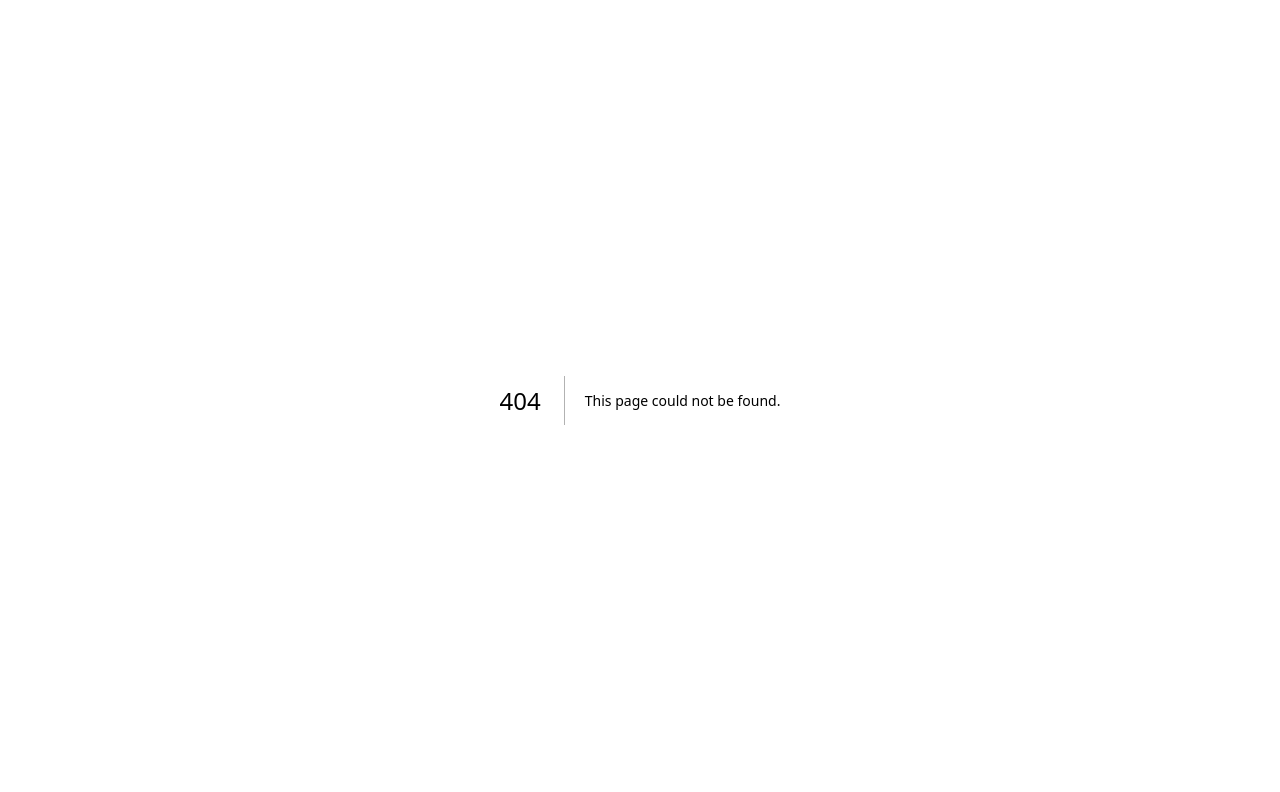
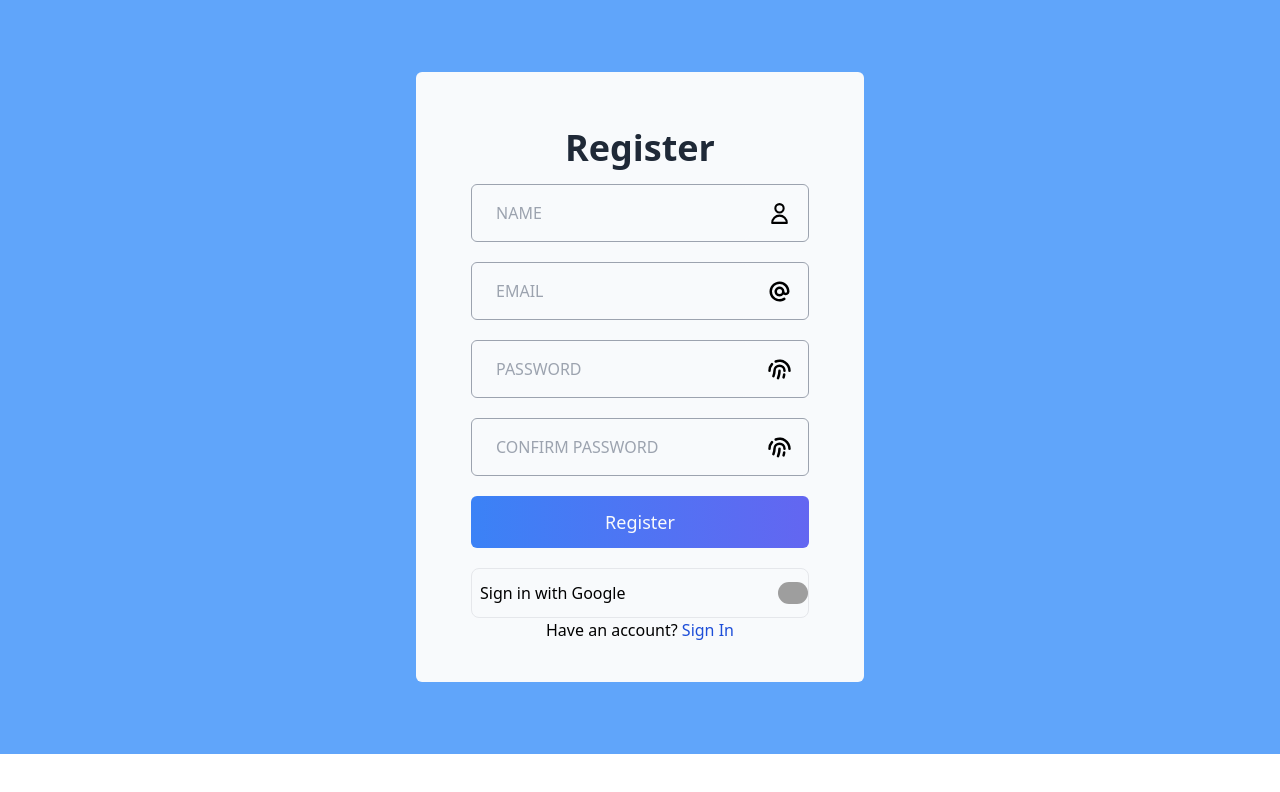
Before and after one commit to brayanriunge/kimeticstore, a Next.js app: page /login in a window 1280 px wide. Before the commit this address had no page. Shown: the top 792 px of the page. Built offline with nearby package versions, Linux system fonts and the light colour scheme; grey boxes are pictures that could not be loaded.

Commit message:
adding validate and login

```diff
--- a/package.json
+++ b/package.json
@@ -10,6 +10,7 @@
   },
   "dependencies": {
     "@auth/prisma-adapter": "^2.0.0",
+    "@hookform/resolvers": "^3.3.4",
     "@next-auth/prisma-adapter": "^1.0.7",
     "@prisma/client": "^5.13.0",
     "@types/bcryptjs": "^2.4.6",
--- /dev/null
+++ b/pages/login.tsx
@@ -0,0 +1,224 @@
+import Image from "next/image";
+import Link from "next/link";
+import google from "@/public/Homepic.jpeg";
+import { HiAtSymbol, HiFingerPrint, HiOutlineUser } from "react-icons/hi";
+import { FormEvent, useState } from "react";
+import { signIn } from "next-auth/react";
+import { useRouter } from "next/router";
+import { ZodError } from "zod";
+import { useForm } from "react-hook-form";
+import { registerUserSchema } from "@/utils/validate";
+import { zodResolver } from "@hookform/resolvers/zod";
+
+type FormValues = {
+  name: string;
+  email: string;
+  password: string;
+  cpassword: string;
+};
+
+export default function RegisterUser() {
+  const [show, setShow] = useState({ password: false, cpassword: false });
+  const router = useRouter();
+  const [serverErrors, setServerErrors] = useState("");
+
+  const {
+    register,
+    handleSubmit,
+    formState: { errors },
+  } = useForm<FormValues>({ resolver: zodResolver(registerUserSchema) });
+
+  async function onSubmit(values: FormValues) {
+    try {
+      const response = await fetch("/api/register", {
+        method: "POST",
+        headers: {
+          "Content-Type": "application/json",
+        },
+        body: JSON.stringify({
+          values,
+        }),
+      });
+      const data = await response.json();
+      console.log(data);
+      if (response.status === 409)
+        setServerErrors("Email is already registered");
+
+      if (response.status === 500)
+        setServerErrors("Server error, try again later");
+
+      if (response.status === 201) {
+        router.replace("/login");
+      }
+    } catch (error) {
+      if (error instanceof ZodError) {
+        console.log("Form validate errors:", error.errors);
+      }
+    }
+  }
+  //google handler function
+  async function handleGoogleSignin() {
+    signIn("google", { callbackUrl: "/" });
+  }
+
+  return (
+    <div className="flex  bg-blue-400 gap-16 py-10  min-h-full  mb-0">
+      <div className=" bg-slate-50 m-auto my-8 h-3/4 rounded-md mx-auto p-6  max-w-md w-full">
+        {/* Login form */}
+        <div className=" flex flex-col text-center gap-10 h-full rounded-md">
+          <div className="m-auto px-4 py-4">
+            <div>
+              <h1 className="font-bold text-4xl text-gray-800 font-montserrat py-4">
+                Register
+              </h1>
+            </div>
+            {serverErrors && (
+              <div
+                className="mb-4 rounded-lg border border-red-600 bg-red-50 p-4 text-sm text-red-800"
+                role="alert"
+              >
+                {serverErrors}
+              </div>
+            )}
+            <form
+              className="flex flex-col gap-5"
+              onSubmit={handleSubmit(onSubmit)}
+            >
+              <div className="flex border border-gray-400  rounded-md relative">
+                <input
+                  type="text"
+                  id="name"
+                  required
+                  placeholder="NAME"
+                  className={`${
+                    errors.name?.message
+                      ? `focus:border-red-600`
+                      : `focus:border-gray-900`
+                  } w-full px-6 py-4 rounded-xl bg-slate-50 focus:outline-none border-none `}
+                  {...register("name")}
+                />
+                <span className="icon flex items-center px-4 ">
+                  <HiOutlineUser className="h-[25px] w-[25px]" />
+                </span>
+              </div>
+              {errors.name?.message && (
+                <span className="text-xs text-red-600">
+                  {errors.name.message}
+                </span>
+              )}
+              <div className="flex border border-gray-400  rounded-md relative">
+                <input
+                  type="email"
+                  id="email"
+                  required
+                  placeholder="EMAIL"
+                  className={`${
+                    errors.email?.message
+                      ? `focus:border-red-600`
+                      : `focus:border-gray-900`
+                  } w-full px-6 py-4 rounded-xl bg-slate-50 focus:outline-none border-none `}
+                  {...register("email")}
+                />
+                <span className="icon flex items-center px-4 ">
+                  <HiAtSymbol className="h-[25px] w-[25px]" />
+                </span>
+              </div>
+              {errors.email?.message && (
+                <span className="text-xs text-red-600">
+                  {errors.email.message}
+                </span>
+              )}
+              <div className="flex border border-gray-400  rounded-md relative">
+                <input
+                  type={`${show.password ? "text" : "password"}`}
+                  id="password"
+                  required
+                  placeholder="PASSWORD"
+                  className={`${
+                    errors.password?.message
+                      ? `focus:border-red-600`
+                      : `focus:border-gray-900`
+                  } w-full px-6 py-4 rounded-xl bg-slate-50 focus:outline-none border-none `}
+                  {...register("password")}
+                />
+                <span
+                  className="icon flex items-center px-4  "
+                  onClick={() => setShow({ ...show, password: !show.password })}
+                >
+                  <HiFingerPrint className="h-[25px] w-[25px]" />
+                </span>
+              </div>
+              {errors.password?.message && (
+                <span className="text-xs text-red-600">
+                  {errors.password.message}
+                </span>
+              )}
+              <div className="flex border border-gray-400  rounded-md relative">
+                <input
+                  type={`${show.cpassword ? "text" : "password"}`}
+                  id="cpassword"
+                  required
+                  placeholder="CONFIRM PASSWORD"
+                  className={`${
+                    errors.password?.message
+                      ? `focus:border-red-600`
+                      : `focus:border-gray-900`
+                  } w-full px-6 py-4 rounded-xl bg-slate-50 focus:outline-none border-none `}
+                  {...register("cpassword")}
+                />
+                <span
+                  className="icon flex items-center px-4  "
+                  onClick={() =>
+                    setShow({ ...show, cpassword: !show.cpassword })
+                  }
+                >
+                  <HiFingerPrint className="h-[25px] w-[25px]" />
+                </span>
+              </div>
+              {errors.cpassword?.message && (
+                <span className="text-xs text-red-600">
+                  {errors.cpassword.message}
+                </span>
+              )}
+              <div className="">
+                <button
+                  type="submit"
+                  className="w-full bg-gradient-to-r from-blue-500 rounded-md to-indigo-500 py-3 text-gray-50 text-lg
+                            hover:bg-gradient-to-r  hover:from-gray-50 hover:to-gray-100 hover:border-blue-500 hover:text-gray-700 hover:border"
+                >
+                  Register
+                </button>
+              </div>
+              <div className="">
+                <button
+                  type="button"
+                  onClick={handleGoogleSignin}
+                  className="w-full py-3 border flex justify-between items-center gap-4  rounded-lg hover:bg-gray-300"
+                >
+                  <p className="text-montserrat ml-2">Sign in with Google</p>
+                  <Image
+                    src={google}
+                    height={30}
+                    width={30}
+                    alt="google"
+                    className="rounded-full"
+                  />
+                </button>
+              </div>
+            </form>
+            <p>
+              Have an account?
+              <Link
+                legacyBehavior
+                href={"/login"}
+                className="text-center text-gray-400"
+              >
+                <a className="text-blue-700"> Sign In</a>
+              </Link>
+            </p>
+          </div>
+        </div>
+      </div>
+    </div>
+  );
+}
--- /dev/null
+++ b/utils/validate.ts
@@ -0,0 +1,35 @@
+import { z } from "zod";
+
+export const registerUserSchema = z
+  .object({
+    name: z
+      .string({
+        required_error: "Name is required",
+        invalid_type_error: "Name must be a string",
+      })
+      .min(5, { message: "Name must be greater than 5 characters long" })
+      .max(20, { message: "Name must be less than 20 characters long" }),
+    email: z
+      .string({
+        required_error: "Email is required",
+        invalid_type_error: "Email must be a string",
+      })
+      .email("Invalid email address")
+      .min(1, { message: "Required" })
+      .regex(/[^@ \t\r\n]+@[^@ \t\r\n]+\.[^@ \t\r\n]+/g, "Invalid email"),
+    password: z
+      .string({
+        required_error: "password is required",
+        invalid_type_error: "password must be string",
+      })
+      .min(8, { message: "Password must be greater than 8 characters long" })
+      .max(20, { message: "password must be less than 20 characters long" }),
+    cpassword: z.string({
+      required_error: "Confirm password is required",
+      invalid_type_error: "Password must be a string",
+    }),
+  })
+  .refine((data) => data.password === data.cpassword, {
+    message: "Passwords don't match",
+    path: ["cpassword"],
+  });
```
Also changed, not shown: 1 other file (tests, documents, lock files or other folders).
